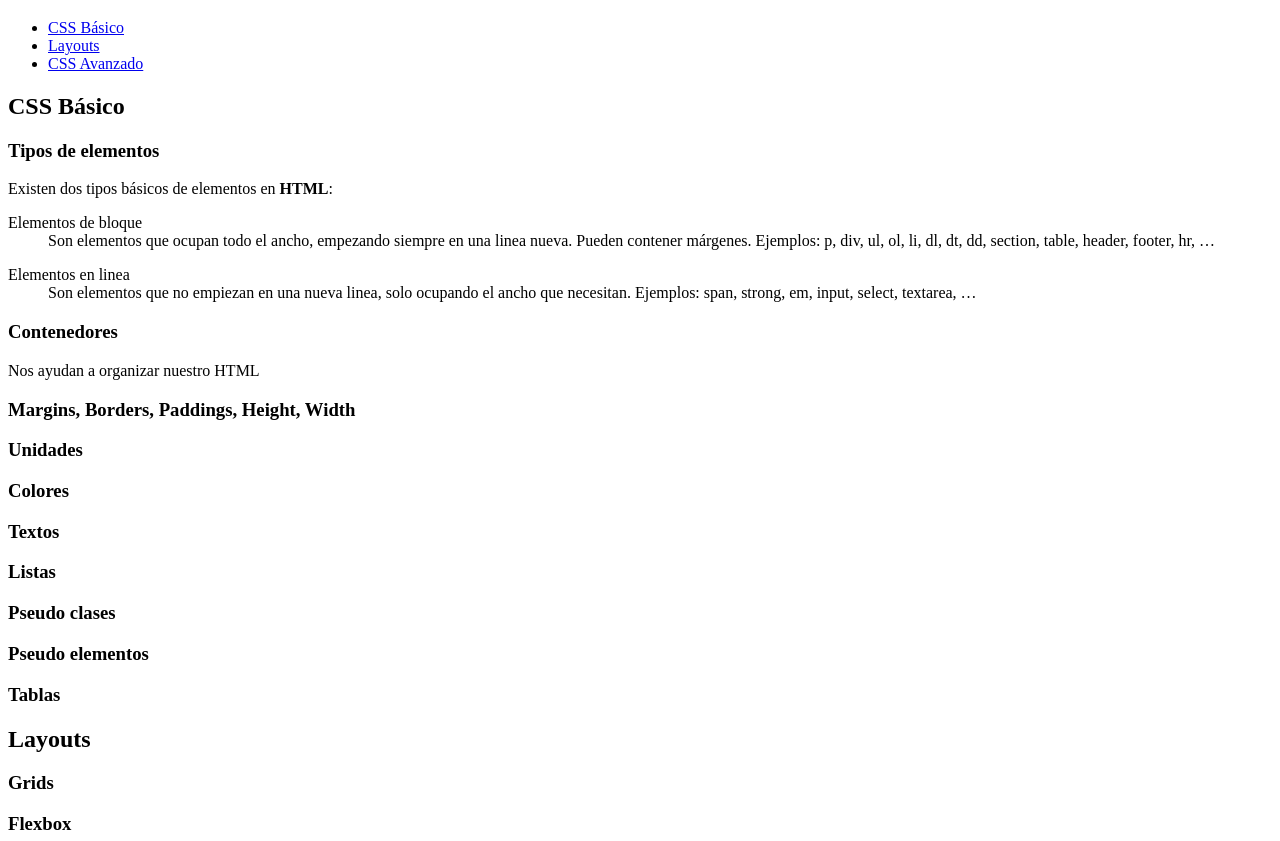
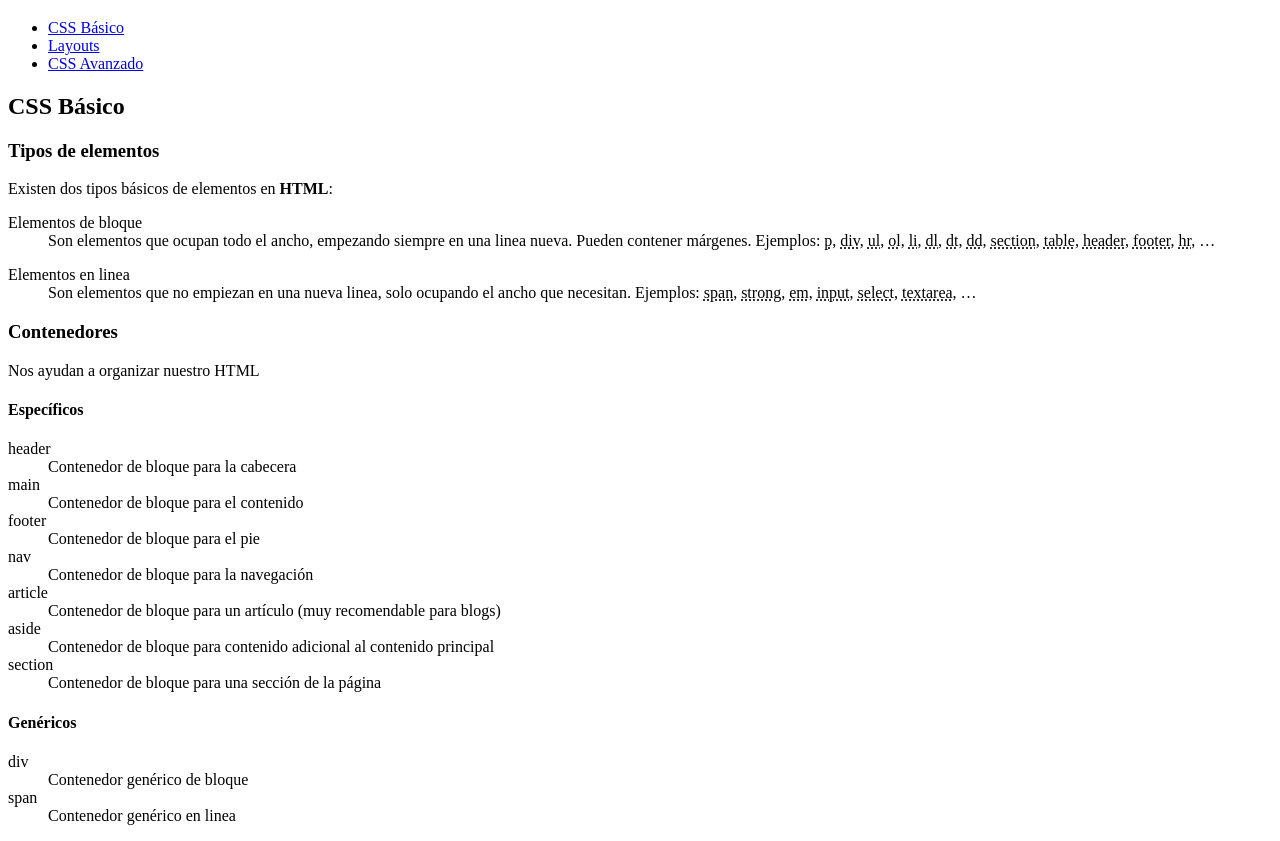
Before and after one commit to FSD0321STR/cursoCSS, a plain HTML site: page index.html in a window 1280 px wide. Shown: the part 61-902 px from the top of the page. Drawn offline with Linux system fonts and the light colour scheme.

Commit message:
add description on elements' types

```diff
--- a/index.html
+++ b/index.html
@@ -4,6 +4,7 @@
         <title>Clase de CSS - Nuclio Digital School - Full Stack Developer Streaming</title>
     </head>
     <body>
+        <header>
             <h1>Clase de CSS</h1>
             <ul class="menu">
                 <li>
@@ -16,17 +17,47 @@
                     <a href="#advanced">CSS Avanzado</a>
                 </li>
             </ul>
+        </header>
+
+        <main>
             <h2 id="basic">CSS Básico</h2>
+
                 <h3>Tipos de elementos</h3>
                     <p>Existen dos tipos básicos de elementos en <strong>HTML</strong>:</p>
                     <dl>
                         <dt>Elementos de bloque</dt>
-                        <dd>Son elementos que ocupan todo el ancho, empezando siempre en una linea nueva. Pueden contener márgenes. Ejemplos: p, div, ul, ol, li, dl, dt, dd, section, table, header, footer, hr, …</p></dd>
+                            <dd>Son elementos que ocupan todo el ancho, empezando siempre en una linea nueva. Pueden contener márgenes. Ejemplos: <abbr title="párrafo">p</abbr>, <abbr title="divisor">div</abbr>, <abbr title="lista desordenada">ul</abbr>, <abbr title="lista ordenada">ol</abbr>, <abbr title="elemento de lista">li</abbr>, <abbr title="lista descriptiva">dl</abbr>, <abbr title="Título de item de lista descriptiva">dt</abbr>, <abbr title="descripción de item de lista descriptiva">dd</abbr>, <abbr title="contenedor de sección">section</abbr>, <abbr title="Tabla">table</abbr>, <abbr title="contenedor de cabecera">header</abbr>, <abbr title="contenedor de pie">footer</abbr>, <abbr title="división horizontal">hr</abbr>, …</p></dd>
                         <dt>Elementos en linea</dt>
-                        <dd>Son elementos que no empiezan en una nueva linea, solo ocupando el ancho que necesitan. Ejemplos: span, strong, em, input, select, textarea, …</dd>
+                            <dd>Son elementos que no empiezan en una nueva linea, solo ocupando el ancho que necesitan. Ejemplos: <abbr title="contenedor genérico en linea">span</abbr>, <abbr title="elemento de fuerte importancia">strong</abbr>, <abbr title="elemento con énfasis">em</abbr>, <abbr title="entrada en formulario">input</abbr>, <abbr title="selector en formulario">select</abbr>, <abbr title="area de texto en formulario">textarea</abbr>, …</dd>
                     </dl>
+
                 <h3>Contenedores</h3>
                     <p>Nos ayudan a organizar nuestro HTML</p>
+                    <h4>Específicos</h4>
+                    <dl>
+                        <dt>header</dt>
+                        <dd>Contenedor de bloque para la cabecera</dd>
+                        <dt>main</dt>
+                        <dd>Contenedor de bloque para el contenido</dd>
+                        <dt>footer</dt>
+                        <dd>Contenedor de bloque para el pie</dd>
+                        <dt>nav</dt>
+                        <dd>Contenedor de bloque para la navegación</dd>
+                        <dt>article</dt>
+                        <dd>Contenedor de bloque para un artículo (muy recomendable para blogs)</dd>
+                        <dt>aside</dt>
+                        <dd>Contenedor de bloque para contenido adicional al contenido principal</dd>
+                        <dt>section</dt>
+                        <dd>Contenedor de bloque para una sección de la página</dd>
+                    </dl>
+
+                    <h4>Genéricos</h4>
+                    <dl>
+                        <dt>div</dt>
+                        <dd>Contenedor genérico de bloque</dd>
+                        <dt>span</dt>
+                        <dd>Contenedor genérico en linea</dd>
+                    </dl>
 
                 <h3>Margins, Borders, Paddings, Height, Width</h3>
                 <h3>Unidades</h3>
@@ -43,5 +74,9 @@
                 <h3>Animaciones</h3>
                 <h3>BEM</h3>
                 <h3>SASS / SCSS</h3>
+        </main>
+        <footer>
+            Página para aprender HTML y CSS
+        </footer>
     </body>
 </html>
```
Lines whose indentation alone changed are shown as unchanged.
